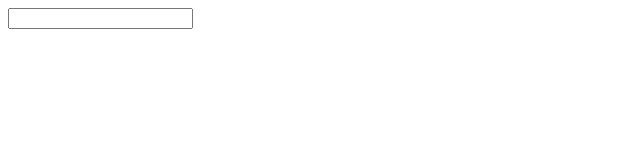
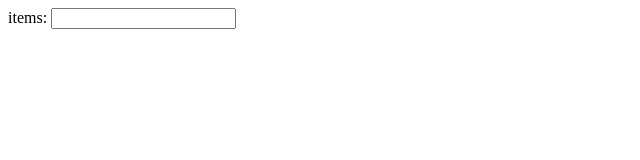
Before and after one commit to Rizzshen/intern, a website: page items.html in a window 1280 px wide. Shown: the full height of the page, 0-640 px from the left. Drawn offline with Linux system fonts and the light colour scheme.

Commit message:
made items

```diff
--- a/index.js
+++ b/index.js
@@ -24,7 +24,7 @@
 });
 app.get('/items',(req,res)=>{
     res.sendFile(__dirname + '/items.html');
-    const {name} = req.body;
+    const {name} = req.query.items;
 
 })
 
--- a/items.html
+++ b/items.html
@@ -6,8 +6,9 @@
     <title>Document</title>
 </head>
 <body>
-    <form>
-        <input name="items">
+    <form action="/items">
+        <label>items:</label>
+        <input name="items" type="text">
     </form>
 </body>
 </html>
```
Also changed, not shown: 1 other file.
